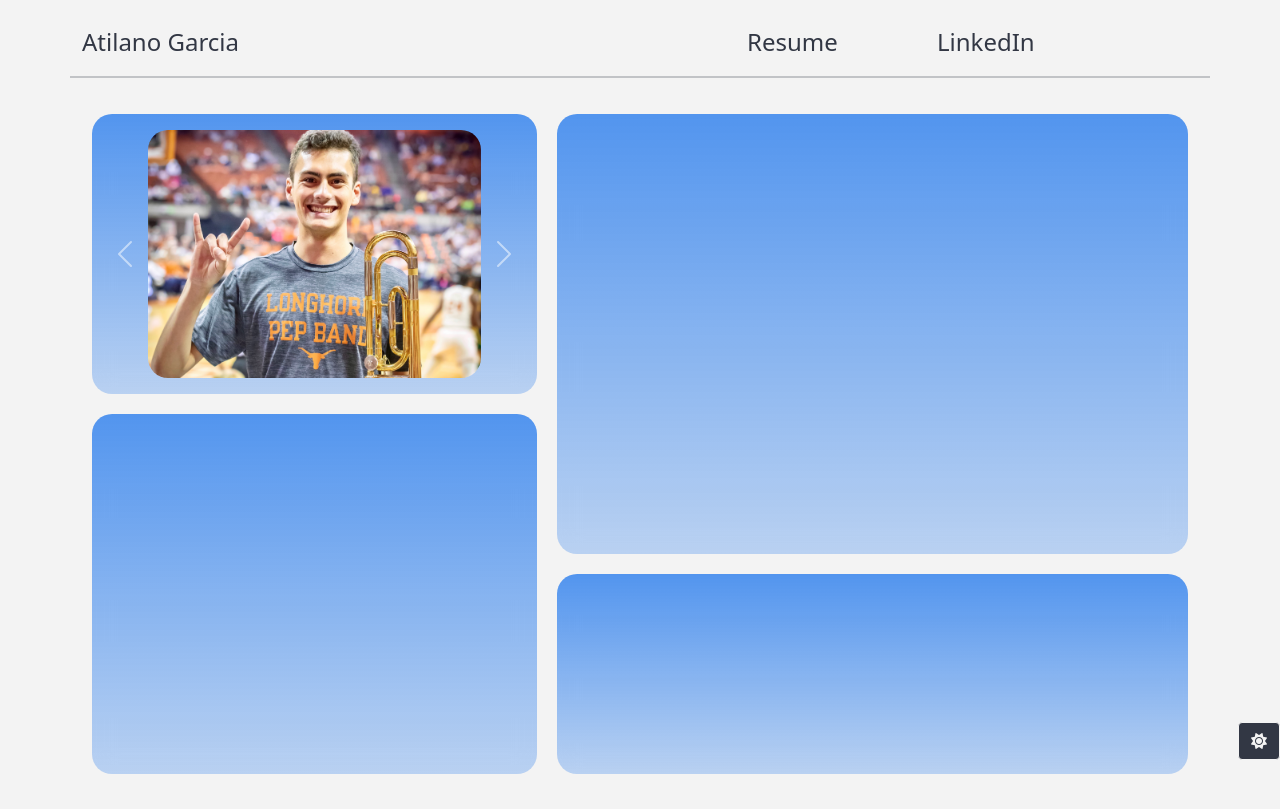
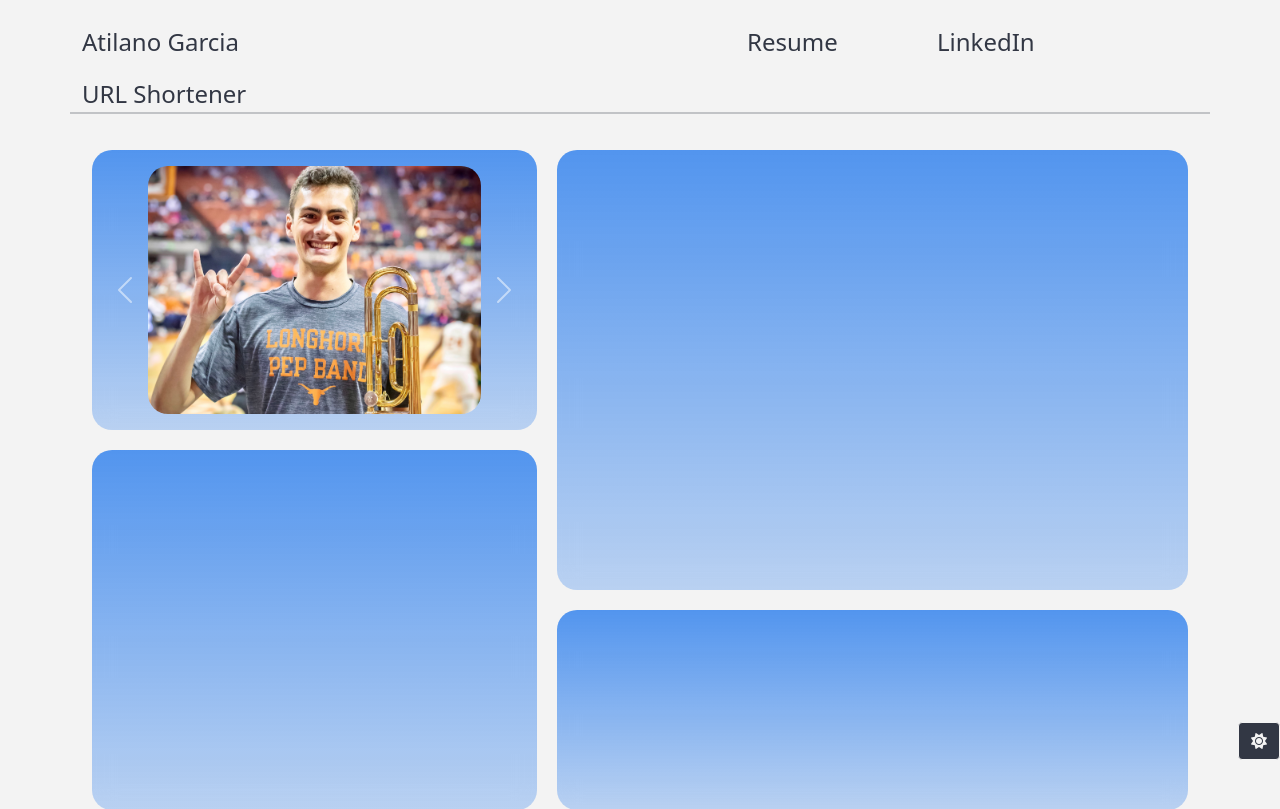
Before and after one commit to 7cougar7/atilanogarciawebsite, a Django app: page / in a window 1280 px wide. Shown: the top 809 px of the page. Before the commit the page ends 774 px from the top, so only its background shows below. Run offline with Django 3.2, Linux system fonts and the light colour scheme; some libraries are stand-ins or nearby versions.

Commit message:
Added to homepage

```diff
--- a/mainwebsite/templates/new_base.html
+++ b/mainwebsite/templates/new_base.html
@@ -71,6 +71,9 @@
         <div class="col-md-2">
             <a class="dark-color fs-4 navbar-link" href="https://www.linkedin.com/in/atilano-garcia/">LinkedIn</a>
         </div>
+        <div class="col-md-2">
+            <a class="dark-color fs-4 navbar-link" href="{% url 'urlShortener' %}">URL Shortener</a>
+        </div>
         <div class="col-md-1">
             <p class="dark-color fs-4"></p>
         </div>
```
